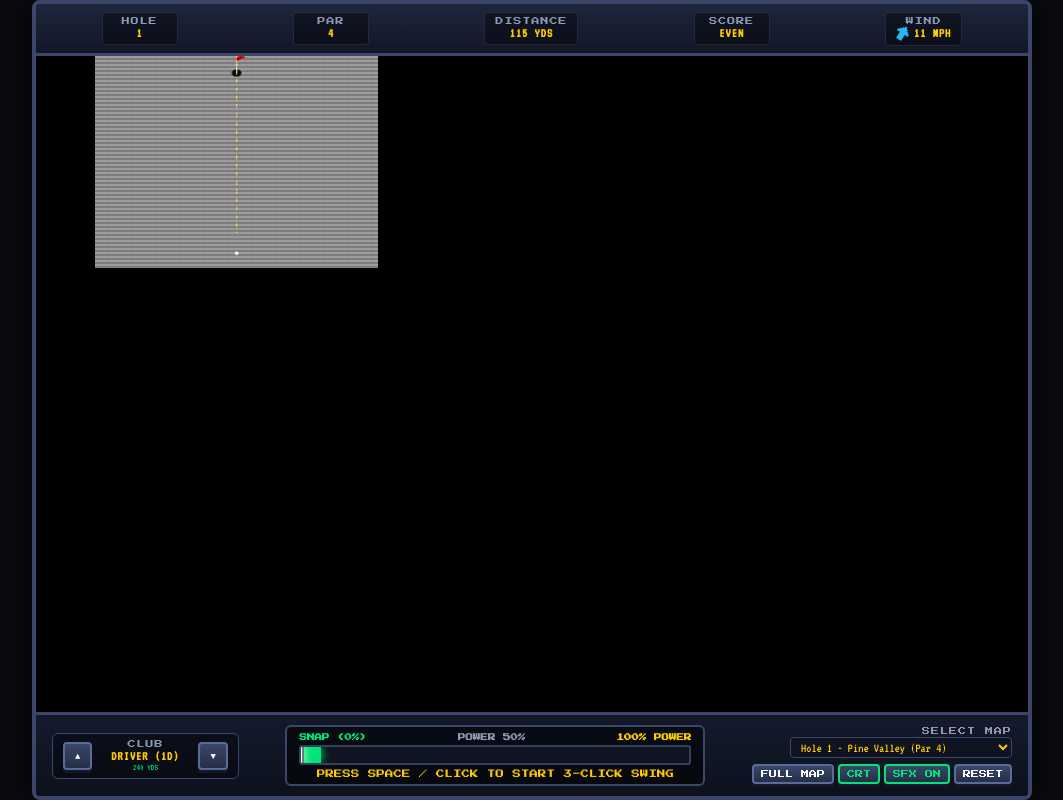
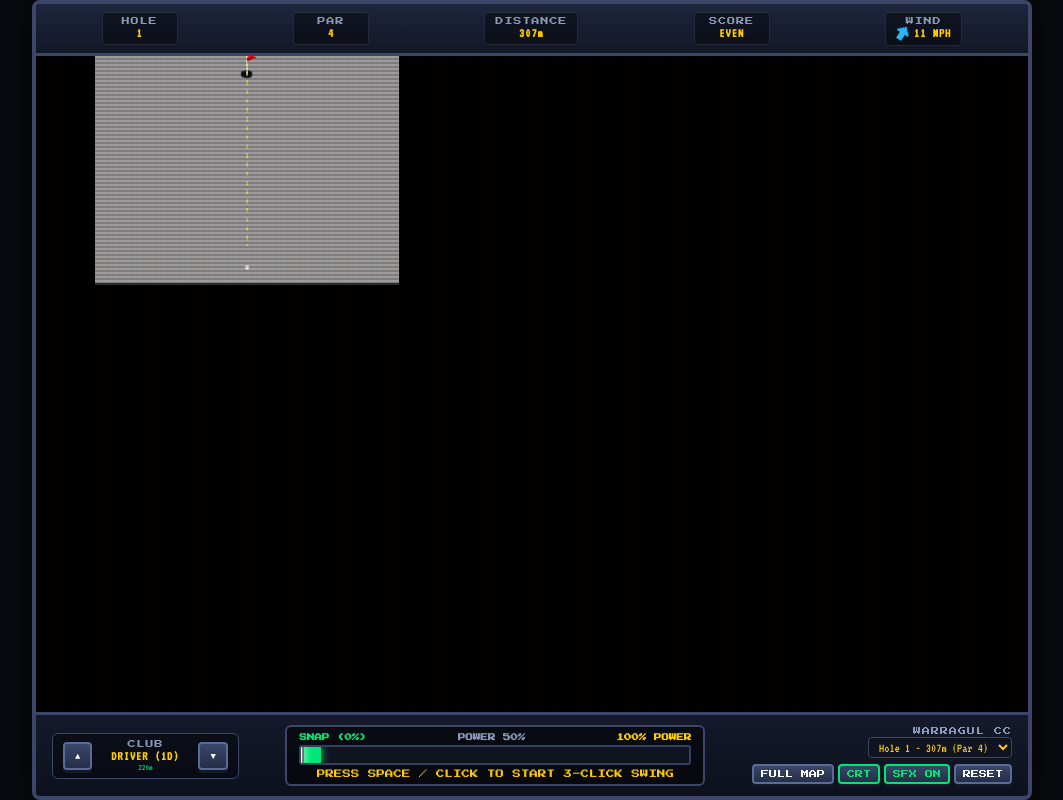
Before and after one commit to travismaher2241/Sophie-Smashes-Game, a website built with Vite: page index.html in a window 1280 px wide. Shown: the whole page, without its empty margins (108-1171 px from the left). Built offline with nearby package versions, Linux system fonts and the light colour scheme.

Commit message:
Updated_course_name_to_Warragul_Country_Club_and_metric_distances

```diff
--- a/index.html
+++ b/index.html
@@ -3,8 +3,8 @@
 <head>
   <meta charset="UTF-8">
   <meta name="viewport" content="width=device-width, initial-scale=1.0, maximum-scale=1.0, user-scalable=no">
-  <title>Sophie Smashes Golf 16-Bit</title>
-  <meta name="description" content="A 16-bit SNES inspired retro arcade golf game featuring Links LS 98 3-click swing mechanics and 9 challenging course maps.">
+  <title>Sophie Smashes Golf 16-Bit - Warragul Country Club</title>
+  <meta name="description" content="A 16-bit SNES inspired retro arcade golf game featuring Links LS 98 3-click swing mechanics at Warragul Country Club.">
   <link rel="preconnect" href="https://fonts.googleapis.com">
   <link rel="preconnect" href="https://fonts.gstatic.com" crossorigin>
   <link href="https://fonts.googleapis.com/css2?family=Press+Start+2P&family=VT323&display=swap" rel="stylesheet">
@@ -24,7 +24,7 @@
       </div>
       <div class="hud-item dist-badge">
         <span class="hud-label">DISTANCE</span>
-        <span id="hud-dist-val" class="hud-value">385 YDS</span>
+        <span id="hud-dist-val" class="hud-value">307m</span>
       </div>
       <div class="hud-item score-badge">
         <span class="hud-label">SCORE</span>
@@ -46,8 +46,8 @@
 
       <!-- In-Game Arcade Overlay Alerts -->
       <div id="game-banner" class="game-banner hidden">
-        <div id="banner-text" class="banner-title">HOLE 1: PAR 4</div>
-        <div id="banner-subtext" class="banner-subtitle">PRESS SPACE TO SWING (3-CLICK)</div>
+        <div id="banner-text" class="banner-title">HOLE 1: WARRAGUL COUNTRY CLUB</div>
+        <div id="banner-subtext" class="banner-subtitle">PAR 4 - 307m</div>
       </div>
 
       <!-- Shot Result Popup -->
@@ -63,7 +63,7 @@
         <div class="club-display">
           <span class="hud-label">CLUB</span>
           <span id="hud-club-name" class="hud-value text-gold">DRIVER</span>
-          <span id="hud-club-dist" class="hud-subvalue">240 YDS</span>
+          <span id="hud-club-dist" class="hud-subvalue">220m</span>
         </div>
         <button id="btn-club-next" class="retro-btn" title="Next Club (Down Key)">▼</button>
       </div>
@@ -88,17 +88,17 @@
       <!-- Action Buttons & Hole Selector -->
       <div class="hud-control-group action-controls">
         <div class="hole-selector">
-          <span class="hud-label">SELECT MAP</span>
+          <span class="hud-label">WARRAGUL CC</span>
           <select id="select-hole" class="retro-select">
-            <option value="1">Hole 1 - Pine Valley (Par 4)</option>
-            <option value="2">Hole 2 - Dogleg Ridge (Par 4)</option>
-            <option value="3">Hole 3 - Island Green (Par 3)</option>
-            <option value="4">Hole 4 - Sand Canyon (Par 5)</option>
-            <option value="5">Hole 5 - Creek Crossing (Par 4)</option>
-            <option value="6">Hole 6 - Monster Par 5 (Par 5)</option>
-            <option value="7">Hole 7 - Cliffside Drop (Par 3)</option>
-            <option value="8">Hole 8 - Twin Bunkers (Par 4)</option>
-            <option value="9">Hole 9 - Championship Finish (Par 4)</option>
+            <option value="1">Hole 1 - 307m (Par 4)</option>
+            <option value="2">Hole 2 - 334m (Par 4)</option>
+            <option value="3">Hole 3 - 345m (Par 4)</option>
+            <option value="4">Hole 4 - 265m (Par 4)</option>
+            <option value="5">Hole 5 - 305m (Par 4)</option>
+            <option value="6">Hole 6 - 240m (Par 4)</option>
+            <option value="7">Hole 7 - 175m (Par 3)</option>
+            <option value="8">Hole 8 - 429m (Par 5)</option>
+            <option value="9">Hole 9 - 289m (Par 4)</option>
           </select>
         </div>
         <div class="toggle-buttons">
--- a/src/engine/AssetLoader.js
+++ b/src/engine/AssetLoader.js
@@ -2,8 +2,7 @@ import { generateSophieSpriteSheet, generateProceduralHoleMap } from '../utils/P
 
 /**
  * 16-Bit Asset Pipeline & Asset Loader
- * Resolves relative URLs for static deployment on Vercel
- * and supplies pristine procedural 16-bit fallbacks.
+ * Configured for Warragul Country Club Holes 1 to 9
  */
 export class AssetLoader {
   constructor() {
@@ -31,7 +30,6 @@ export class AssetLoader {
         const h = img.naturalHeight || img.height;
 
         if (w >= 4000) {
-          // 4x2 Grid (4344 x 2896)
           this.spriteMetadata = {
             cols: 4,
             rows: 2,
@@ -41,7 +39,6 @@ export class AssetLoader {
             renderSize: 64
           };
         } else {
-          // Standard horizontal 8-frame sheet
           this.spriteMetadata = {
             cols: 8,
             rows: 1,
@@ -51,15 +48,11 @@ export class AssetLoader {
             renderSize: 48
           };
         }
-        console.log(`Loaded custom player sprite sheet from ${url}`);
         break;
-      } catch {
-        // Try next URL
-      }
+      } catch {}
     }
 
     if (!this.sophieSpriteSheet) {
-      console.log('Using procedural 16-bit Sophie sprite sheet fallback.');
       this.sophieSpriteSheet = generateSophieSpriteSheet();
       this.spriteMetadata = {
         cols: 8,
@@ -70,6 +63,19 @@ export class AssetLoader {
         renderSize: 48
       };
     }
+
+    // Official Warragul Country Club Hole Data (Meters & Par)
+    const warragulHoles = {
+      1: { name: 'Warragul Country Club - Hole 1', par: 4, meters: 307 },
+      2: { name: 'Warragul Country Club - Hole 2', par: 4, meters: 334 },
+      3: { name: 'Warragul Country Club - Hole 3', par: 4, meters: 345 },
+      4: { name: 'Warragul Country Club - Hole 4', par: 4, meters: 265 },
+      5: { name: 'Warragul Country Club - Hole 5', par: 4, meters: 305 },
+      6: { name: 'Warragul Country Club - Hole 6', par: 4, meters: 240 },
+      7: { name: 'Warragul Country Club - Hole 7', par: 3, meters: 175 },
+      8: { name: 'Warragul Country Club - Hole 8', par: 5, meters: 429 },
+      9: { name: 'Warragul Country Club - Hole 9', par: 4, meters: 289 }
+    };
 
     // 2. Load 9 Pre-rendered Hole Maps (724x2172)
     for (let h = 1; h <= 9; h++) {
@@ -84,38 +90,32 @@ export class AssetLoader {
         }
       }
 
+      const holeData = warragulHoles[h];
+
       if (img) {
         this.holeMaps.set(h, img);
         const w = img.naturalWidth || img.width || 724;
         const hPx = img.naturalHeight || img.height || 2172;
 
-        const parMap = { 1: 4, 2: 4, 3: 3, 4: 5, 5: 4, 6: 5, 7: 3, 8: 4, 9: 4 };
-        const nameMap = {
-          1: 'Pine Valley',
-          2: 'Dogleg Ridge',
-          3: 'Island Green',
-          4: 'Sand Canyon',
-          5: 'Creek Crossing',
-          6: 'Monster Par 5',
-          7: 'Cliffside Drop',
-          8: 'Twin Bunkers',
-          9: 'Championship Finish'
-        };
-
         this.holeMetadata.set(h, {
           hole: h,
-          name: nameMap[h] || `Hole ${h}`,
-          par: parMap[h] || 4,
+          name: holeData.name,
+          par: holeData.par,
+          meters: holeData.meters,
           teePos: { x: Math.round(w / 2), y: Math.round(hPx * 0.925) },
           pinPos: { x: Math.round(w / 2), y: Math.round(hPx * 0.08) },
           width: w,
           height: hPx
         });
       } else {
-        // Fallback procedural map
         const procMap = generateProceduralHoleMap(h);
         this.holeMaps.set(h, procMap.canvas);
-        this.holeMetadata.set(h, procMap.metadata);
+        this.holeMetadata.set(h, {
+          ...procMap.metadata,
+          name: holeData.name,
+          par: holeData.par,
+          meters: holeData.meters
+        });
       }
     }
 
@@ -138,20 +138,15 @@ export class AssetLoader {
   }
 
   getHoleMetadata(holeNum) {
-    if (this.holeMetadata.has(holeNum)) {
-      return this.holeMetadata.get(holeNum);
-    }
-    const mapCanvas = this.getHoleMap(holeNum);
-    const w = mapCanvas.width || 724;
-    const h = mapCanvas.height || 2172;
-    return {
+    return this.holeMetadata.get(holeNum) || {
       hole: holeNum,
-      name: `Hole ${holeNum}`,
+      name: `Warragul Country Club - Hole ${holeNum}`,
       par: 4,
-      teePos: { x: Math.round(w / 2), y: Math.round(h * 0.925) },
-      pinPos: { x: Math.round(w / 2), y: Math.round(h * 0.08) },
-      width: w,
-      height: h
+      meters: 300,
+      teePos: { x: 362, y: 2009 },
+      pinPos: { x: 362, y: 174 },
+      width: 724,
+      height: 2172
     };
   }
 
--- a/src/engine/Game.js
+++ b/src/engine/Game.js
@@ -52,7 +52,7 @@ export class Game {
   }
 
   async boot() {
-    // 1. Load assets (with 16-bit procedural fallbacks)
+    // 1. Load assets
     await this.assetLoader.loadAllAssets();
 
     // 2. Initialize Scene Manager & HUD
@@ -63,7 +63,6 @@ export class Game {
     this.swingMeter.onStateChange = (meterState) => {
       this.audioEngine.playMenuBeep();
       if (meterState === SWING_STATES.POWER_GAUGE) {
-        // Trigger Sophie Backswing animation start!
         this.player.startSwingAnimation();
         this.state = GAME_STATES.SWINGING;
       }
@@ -73,21 +72,18 @@ export class Game {
       this.pendingShot = shotResult;
     };
 
-    // 4. Setup Sophie Player Controller Callbacks
+    // 4. Setup Player Impact Callback
     this.player.onImpactFrame = () => {
-      // Triggered at exact impact frame of Sophie's swing!
       this.audioEngine.playImpactSnap();
       this.audioEngine.playSwingWhoosh();
 
       const club = this.clubManager.getCurrentClub();
       const shot = this.pendingShot || { power: 1.0, snap: 0.0, isPerfect: true };
 
-      // Launch Ball Physics
       this.ball.launch(shot.power, this.aimAngle, club, shot.snap, this.wind);
       this.sceneManager.recordStroke();
       this.state = GAME_STATES.BALL_IN_FLIGHT;
 
-      // Show accuracy result popup
       if (shot.isPerfect) {
         this.hud.showShotPopup('PERFECT SNAP!!');
       } else if (shot.snap < -0.2) {
@@ -157,38 +153,33 @@ export class Game {
     const tee = this.sceneManager.getTeePosition();
     const pin = this.sceneManager.getPinPosition();
 
-    // Reset Player, Ball, and Flagstick
     this.player.setPosition(tee.x - 12, tee.y);
     this.ball.setPosition(tee.x, tee.y, 0);
     this.flagstick.setPosition(pin.x, pin.y);
 
-    // Orient aim towards pin
     this.aimAngle = Math.atan2(pin.y - tee.y, pin.x - tee.x);
     this.player.setAimAngle(this.aimAngle);
     this.player.resetToAddress();
 
-    // Reset Swing Meter & State
     this.swingMeter.reset();
     this.state = GAME_STATES.AIMING;
 
-    // Randomize Wind
     this.wind = {
       speed: Math.floor(Math.random() * 10) + 2,
       dirAngle: Math.floor(Math.random() * 360)
     };
 
-    // Calculate initial landing target and set smart framing camera
     const club = this.clubManager.getCurrentClub();
     const targetDist = club.maxDistance * 2.2;
     const targetX = tee.x + Math.cos(this.aimAngle) * targetDist;
     const targetY = tee.y + Math.sin(this.aimAngle) * targetDist;
     this.camera.setAimTarget(tee.x, tee.y, targetX, targetY);
 
-    // Update HUD
-    this.hud.updateHoleInfo(meta, this.sceneManager.calculateDistanceToPinInYards(this.ball.x, this.ball.y), this.sceneManager.getScoreSummary());
+    const distMeters = this.sceneManager.calculateDistanceToPinInMeters(tee.x, tee.y);
+    this.hud.updateHoleInfo(meta, distMeters, this.sceneManager.getScoreSummary());
     this.hud.updateClubInfo(this.clubManager.getCurrentClub());
     this.hud.updateWind(this.wind.speed, this.wind.dirAngle);
-    this.hud.showBanner(`HOLE ${meta.hole}: ${meta.name.toUpperCase()}`, `PAR ${meta.par} - ${this.sceneManager.calculateDistanceToPinInYards(tee.x, tee.y)} YDS`);
+    this.hud.showBanner(`HOLE ${meta.hole}: WARRAGUL COUNTRY CLUB`, `PAR ${meta.par} - ${meta.meters || distMeters}m`);
   }
 
   adjustAim(deltaAngle) {
@@ -218,14 +209,10 @@ export class Game {
   }
 
   update() {
-    // 1. Update Swing Meter
     this.swingMeter.update();
     this.hud.updateSwingMeter(this.swingMeter);
-
-    // 2. Update Sophie Player Controller
     this.player.update();
 
-    // 3. Update Ball Physics & Camera Tracking
     if (this.state === GAME_STATES.BALL_IN_FLIGHT || this.ball.isRolling) {
       this.ball.update(
         (x, y) => this.sceneManager.sampleTerrainPixel(x, y),
@@ -233,23 +220,19 @@ export class Game {
         this.audioEngine
       );
 
-      // Camera follows ball during flight
       this.camera.setTarget(this.ball.x, this.ball.y, 0.95);
 
-      // Check Flagstick / Cup Sink
       if (this.flagstick.checkBallInCup(this.ball)) {
         this.audioEngine.playCupSink();
         this.state = GAME_STATES.HOLE_COMPLETE;
         this.hud.showBanner('HOLE COMPLETE!', 'PRESS SPACE FOR NEXT HOLE', 0);
       }
 
-      // Check if Ball Stopped Rolling
       if (!this.ball.inAir && !this.ball.isRolling && !this.ball.isHoled) {
         if (this.ball.inHazard) {
           this.hud.showBanner('WATER HAZARD!', '+1 PENALTY STROKE', 2500);
           setTimeout(() => this.resetCurrentShot(), 1200);
         } else {
-          // Ball stopped on turf -> Move Sophie up to ball for next shot
           this.player.setPosition(this.ball.x - 12, this.ball.y);
           const pin = this.sceneManager.getPinPosition();
           this.aimAngle = Math.atan2(pin.y - this.ball.y, pin.x - this.ball.x);
@@ -265,7 +248,6 @@ export class Game {
         }
       }
     } else if (this.state === GAME_STATES.AIMING) {
-      // Smart camera framing: keeps both player & landing target point centered
       const club = this.clubManager.getCurrentClub();
       const targetDist = club.maxDistance * 2.2;
       const targetX = this.ball.x + Math.cos(this.aimAngle) * targetDist;
@@ -273,34 +255,26 @@ export class Game {
       this.camera.setAimTarget(this.ball.x, this.ball.y, targetX, targetY);
     }
 
-    // 4. Update Camera Panning
     this.camera.update();
 
-    // 5. Update HUD Distance readout
-    const distYards = this.sceneManager.calculateDistanceToPinInYards(this.ball.x, this.ball.y);
-    this.hud.updateHoleInfo(this.sceneManager.currentMetadata, distYards, this.sceneManager.getScoreSummary());
+    const distMeters = this.sceneManager.calculateDistanceToPinInMeters(this.ball.x, this.ball.y);
+    this.hud.updateHoleInfo(this.sceneManager.currentMetadata, distMeters, this.sceneManager.getScoreSummary());
   }
 
   render() {
     this.ctx.clearRect(0, 0, this.canvas.width, this.canvas.height);
 
-    // Apply 2D Camera Transform
     this.camera.applyTransform(this.ctx);
 
-    // 1. Render 16-Bit Top-Down Golf Hole Map
     this.sceneManager.renderMap(this.ctx);
-
-    // 2. Render Flagstick Pin & Hole Cup
     this.flagstick.render(this.ctx);
 
-    // 3. Render Aim Target Line & Landing Circle (When Aiming)
     if (this.state === GAME_STATES.AIMING) {
       const club = this.clubManager.getCurrentClub();
       const targetDist = club.maxDistance * 2.2;
       const targetX = this.ball.x + Math.cos(this.aimAngle) * targetDist;
       const targetY = this.ball.y + Math.sin(this.aimAngle) * targetDist;
 
-      // Dashed Aim Vector
       this.ctx.strokeStyle = 'rgba(255, 235, 59, 0.85)';
       this.ctx.lineWidth = 2;
       this.ctx.setLineDash([6, 6]);
@@ -310,7 +284,6 @@ export class Game {
       this.ctx.stroke();
       this.ctx.setLineDash([]);
 
-      // Landing Target Circle
       this.ctx.strokeStyle = '#00e676';
       this.ctx.lineWidth = 2.5;
       this.ctx.beginPath();
@@ -321,15 +294,12 @@ export class Game {
       this.ctx.fill();
     }
 
-    // 4. Render Sophie Player Character Sprite
     const spriteSheet = this.assetLoader.getSophieSpriteSheet();
     const spriteMeta = this.assetLoader.getSpriteMetadata();
     this.player.render(this.ctx, spriteSheet, spriteMeta);
 
-    // 5. Render Golf Ball & 3D Flight Shadow
     this.ball.render(this.ctx);
 
-    // Restore Camera Transform
     this.camera.restoreTransform(this.ctx);
   }
 
--- a/src/engine/SceneManager.js
+++ b/src/engine/SceneManager.js
@@ -1,7 +1,7 @@
 import { TERRAIN_TYPES } from '../utils/TerrainTypes.js';
 
 /**
- * Scene Manager & 16-Bit Map Handler
+ * Scene Manager & 16-Bit Map Handler for Warragul Country Club
  * Manages Hole 1 through 9, terrain pixel sampling, and score tracking.
  */
 export class SceneManager {
@@ -27,8 +27,8 @@ export class SceneManager {
     this.currentMetadata = this.assetLoader.getHoleMetadata(holeNum);
 
     // Update Offscreen Sample Canvas
-    this.sampleCanvas.width = this.currentMapCanvas.width || 1280;
-    this.sampleCanvas.height = this.currentMapCanvas.height || 960;
+    this.sampleCanvas.width = this.currentMapCanvas.width || 724;
+    this.sampleCanvas.height = this.currentMapCanvas.height || 2172;
     this.sampleCtx.drawImage(this.currentMapCanvas, 0, 0);
 
     this.currentHoleStrokes = 0;
@@ -36,11 +36,11 @@ export class SceneManager {
   }
 
   getTeePosition() {
-    return this.currentMetadata ? this.currentMetadata.teePos : { x: 640, y: 800 };
+    return this.currentMetadata ? this.currentMetadata.teePos : { x: 362, y: 2009 };
   }
 
   getPinPosition() {
-    return this.currentMetadata ? this.currentMetadata.pinPos : { x: 640, y: 200 };
+    return this.currentMetadata ? this.currentMetadata.pinPos : { x: 362, y: 174 };
   }
 
   /**
@@ -62,11 +62,18 @@ export class SceneManager {
     }
   }
 
-  calculateDistanceToPinInYards(ballX, ballY) {
+  calculateDistanceToPinInMeters(ballX, ballY) {
     const pin = this.getPinPosition();
     const pixelDist = Math.hypot(pin.x - ballX, pin.y - ballY);
-    // Scale: ~2.2 pixels per yard
-    return Math.round(pixelDist / 2.2);
+
+    const tee = this.getTeePosition();
+    const totalPixelDist = Math.hypot(pin.x - tee.x, pin.y - tee.y);
+    const officialMeters = this.currentMetadata ? (this.currentMetadata.meters || 300) : 300;
+
+    if (totalPixelDist === 0) return 0;
+
+    const meters = Math.round((pixelDist / totalPixelDist) * officialMeters);
+    return Math.max(0, meters);
   }
 
   recordStroke() {
--- a/src/mechanics/Clubs.js
+++ b/src/mechanics/Clubs.js
@@ -1,11 +1,11 @@
 /**
- * 16-Bit Golf Club Specifications & Trajectory Physics Models
+ * 16-Bit Golf Club Specifications & Trajectory Physics Models (Metric / Meters)
  */
 export const CLUBS = [
   {
     id: 'DRIVER',
     name: 'DRIVER (1D)',
-    maxDistance: 240, // Yards
+    maxDistance: 220, // Meters
     loft: 10,        // Launch angle (degrees)
     maxHeight: 45,   // Peak 3D altitude
     rollFactor: 1.2  // Ground roll multiplier
@@ -13,7 +13,7 @@ export const CLUBS = [
   {
     id: '3WOOD',
     name: '3-WOOD (3W)',
-    maxDistance: 215,
+    maxDistance: 195,
     loft: 15,
     maxHeight: 48,
     rollFactor: 1.1
@@ -21,7 +21,7 @@ export const CLUBS = [
   {
     id: '5IRON',
     name: '5-IRON (5I)',
-    maxDistance: 180,
+    maxDistance: 165,
     loft: 22,
     maxHeight: 52,
     rollFactor: 0.95
@@ -29,7 +29,7 @@ export const CLUBS = [
   {
     id: '7IRON',
     name: '7-IRON (7I)',
-    maxDistance: 150,
+    maxDistance: 135,
     loft: 30,
     maxHeight: 56,
     rollFactor: 0.8
@@ -37,7 +37,7 @@ export const CLUBS = [
   {
     id: 'PWEDGE',
     name: 'PITCH WEDGE (PW)',
-    maxDistance: 110,
+    maxDistance: 100,
     loft: 42,
     maxHeight: 62,
     rollFactor: 0.5
@@ -45,7 +45,7 @@ export const CLUBS = [
   {
     id: 'SWEDGE',
     name: 'SAND WEDGE (SW)',
-    maxDistance: 80,
+    maxDistance: 75,
     loft: 54,
     maxHeight: 68,
     rollFactor: 0.3
@@ -53,7 +53,7 @@ export const CLUBS = [
   {
     id: 'PUTTER',
     name: 'PUTTER (PT)',
-    maxDistance: 40,
+    maxDistance: 35,
     loft: 0,
     maxHeight: 0,
     rollFactor: 1.5,
--- a/src/ui/HUD.js
+++ b/src/ui/HUD.js
@@ -1,7 +1,7 @@
 import { SWING_STATES } from '../mechanics/SwingMeter.js';
 
 /**
- * 16-Bit SNES Arcade & Links LS 98 Style HUD UI Manager
+ * 16-Bit SNES Arcade & Links LS 98 Style HUD UI Manager for Warragul Country Club
  */
 export class HUD {
   constructor(game) {
@@ -73,10 +73,10 @@ export class HUD {
     });
   }
 
-  updateHoleInfo(meta, distanceYards, scoreText) {
+  updateHoleInfo(meta, distanceMeters, scoreText) {
     if (this.elHoleNum) this.elHoleNum.innerText = meta.hole;
     if (this.elParVal) this.elParVal.innerText = meta.par;
-    if (this.elDistVal) this.elDistVal.innerText = `${distanceYards} YDS`;
+    if (this.elDistVal) this.elDistVal.innerText = `${distanceMeters}m`;
     if (this.elScoreVal) this.elScoreVal.innerText = scoreText;
     if (this.selectHole) this.selectHole.value = meta.hole;
   }
@@ -90,7 +90,7 @@ export class HUD {
 
   updateClubInfo(club) {
     if (this.elClubName) this.elClubName.innerText = club.name;
-    if (this.elClubDist) this.elClubDist.innerText = `${club.maxDistance} YDS`;
+    if (this.elClubDist) this.elClubDist.innerText = `${club.maxDistance}m`;
   }
 
   updateSwingMeter(meter) {
```
